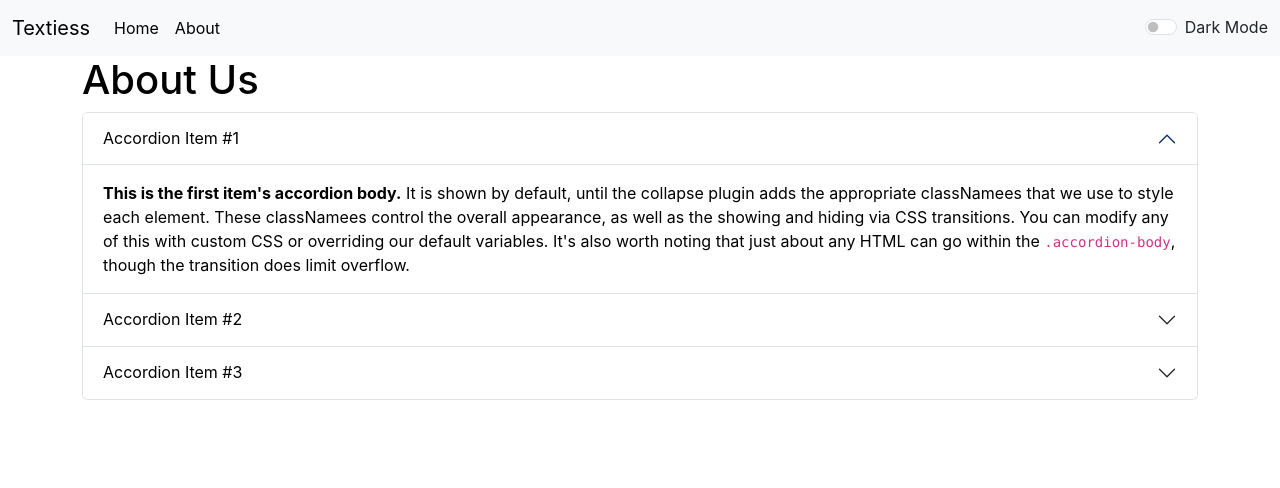
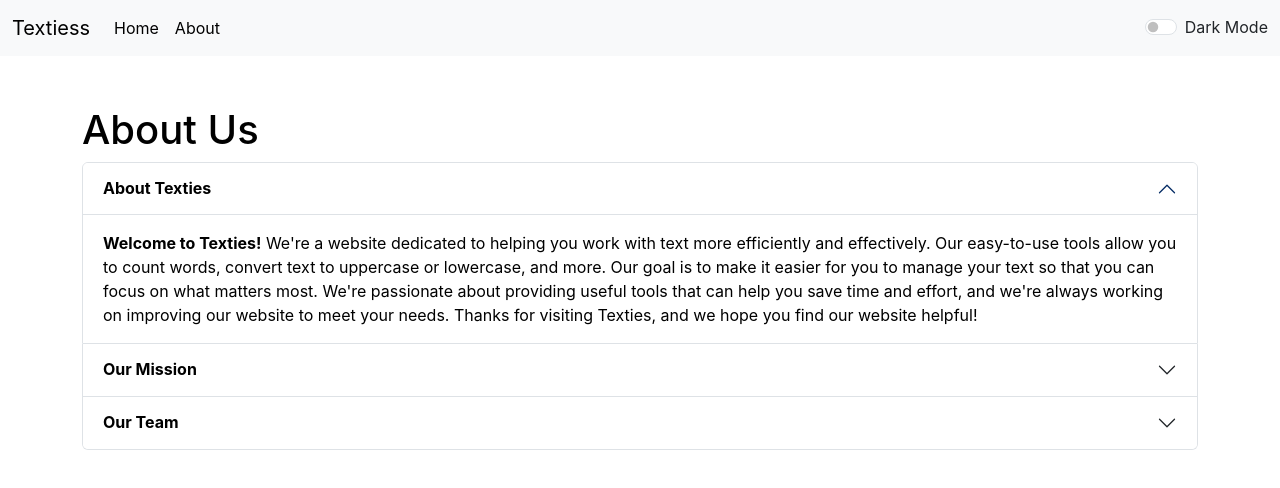
Before and after one commit to Saqib733/my-app, a React (Create React App) app: page /about in a window 1280 px wide. Shown: the top 488 px of the page. Built offline with nearby package versions, Linux system fonts and the light colour scheme.

Commit message:
Updated the content of About page

```diff
--- a/src/Components/About.js
+++ b/src/Components/About.js
@@ -20,36 +20,36 @@ export default function About(props) {
   <div className="accordion-item">
     <h2 className="accordion-header">
       <button style={MyStyle} className="accordion-button" type="button" data-bs-toggle="collapse" data-bs-target="#collapseOne" aria-expanded="true" aria-controls="collapseOne">
-        Accordion Item #1
+        <strong>About Texties</strong>
       </button>
     </h2>
     <div style={MyStyle} id="collapseOne" className="accordion-collapse collapse show" data-bs-parent="#accordionExample">
       <div className="accordion-body">
-        <strong>This is the first item's accordion body.</strong> It is shown by default, until the collapse plugin adds the appropriate classNamees that we use to style each element. These classNamees control the overall appearance, as well as the showing and hiding via CSS transitions. You can modify any of this with custom CSS or overriding our default variables. It's also worth noting that just about any HTML can go within the <code>.accordion-body</code>, though the transition does limit overflow.
+        <strong>Welcome to Texties!</strong> We're a website dedicated to helping you work with text more efficiently and effectively. Our easy-to-use tools allow you to count words, convert text to uppercase or lowercase, and more. Our goal is to make it easier for you to manage your text so that you can focus on what matters most. We're passionate about providing useful tools that can help you save time and effort, and we're always working on improving our website to meet your needs. Thanks for visiting Texties, and we hope you find our website helpful!
       </div>
     </div>
   </div>
   <div className="accordion-item">
     <h2 className="accordion-header">
       <button className="accordion-button collapsed" style={MyStyle} type="button" data-bs-toggle="collapse" data-bs-target="#collapseTwo" aria-expanded="false" aria-controls="collapseTwo">
-        Accordion Item #2
+        <strong>Our Mission</strong>
       </button>
     </h2>
     <div id="collapseTwo" className="accordion-collapse collapse" data-bs-parent="#accordionExample">
       <div className="accordion-body" style={MyStyle}>
-        <strong>This is the second item's accordion body.</strong> It is hidden by default, until the collapse plugin adds the appropriate classNamees that we use to style each element. These classNamees control the overall appearance, as well as the showing and hiding via CSS transitions. You can modify any of this with custom CSS or overriding our default variables. It's also worth noting that just about any HTML can go within the <code>.accordion-body</code>, though the transition does limit overflow.
+      At Texties, our mission is to provide you with easy-to-use tools that make working with text simpler and more efficient. We believe that text management should be accessible to everyone, and we're committed to providing high-quality, free tools that you can use whenever you need them. Whether you're a student, a writer, or just someone who works with text regularly, we hope that our website can make your life a little easier.
       </div>
     </div>
   </div>
   <div className="accordion-item">
     <h2 className="accordion-header">
       <button className="accordion-button collapsed" style={MyStyle} type="button" data-bs-toggle="collapse" data-bs-target="#collapseThree" aria-expanded="false" aria-controls="collapseThree">
-        Accordion Item #3
+       <strong>Our Team</strong>
       </button>
     </h2>
     <div id="collapseThree" className="accordion-collapse collapse" style={MyStyle} data-bs-parent="#accordionExample">
       <div className="accordion-body">
-        <strong>This is the third item's accordion body.</strong> It is hidden by default, until the collapse plugin adds the appropriate classNamees that we use to style each element. These classNamees control the overall appearance, as well as the showing and hiding via CSS transitions. You can modify any of this with custom CSS or overriding our default variables. It's also worth noting that just about any HTML can go within the <code>.accordion-body</code>, though the transition does limit overflow.
+      Texties was created by a team of text enthusiasts who are passionate about making text management more accessible and user-friendly. Our team includes developers, designers, and writers who work together to create the tools and content you see on our website. We're committed to providing high-quality tools and resources that help you work with text more effectively, and we're always looking for ways to improve our website. If you have any feedback or suggestions for us, we'd love to hear from you!
       </div>
     </div>
   </div>
--- a/src/Components/Alert.js
+++ b/src/Components/Alert.js
@@ -2,10 +2,12 @@ import React from 'react'
 
 const Alert = (props) => {
   return (
-  props.Alert && <div>
+    <div style={{height:"50px"}}>
+  {props.Alert && <div>
     <div className={`alert alert-${props.Alert.Type}`} role="alert">
    <strong>{props.Alert.Message}</strong>
 </div>
+   </div>}
    </div>
   );
 }
--- a/src/Components/TextForm.js
+++ b/src/Components/TextForm.js
@@ -44,9 +44,9 @@ export default function TextForm(props) {
 
   <textarea className="form-control" style={{backgroundColor: props.mode==='dark'?'#343a40':'white',color: props.mode==='dark'?'white':'343a40'}} onChange={OnChange} value= {Text} id="TextBox" rows="10"></textarea>
 </div >
-<button className="btn btn-primary" onClick={HandleUpClick}>Convert To UpperCase</button>
-<button className="btn btn-primary mx-3" onClick={HandleloClick}>Convert To LowerCase</button>
-<button className="btn btn-primary " onClick={HandleClear}>Clear</button>
+<button className="btn btn-primary my-1 mx-3" onClick={HandleUpClick}>Convert To UpperCase</button>
+<button className="btn btn-primary my-1 mx-3" onClick={HandleloClick}>Convert To LowerCase</button>
+<button className="btn btn-primary my-1 mx-3" onClick={HandleClear}>Clear</button>
 </div>
 <div className="container my-3 mx-2" style={{color: props.mode==='dark'?'white':'black'}}>
 <h2>Summary</h2>
```
